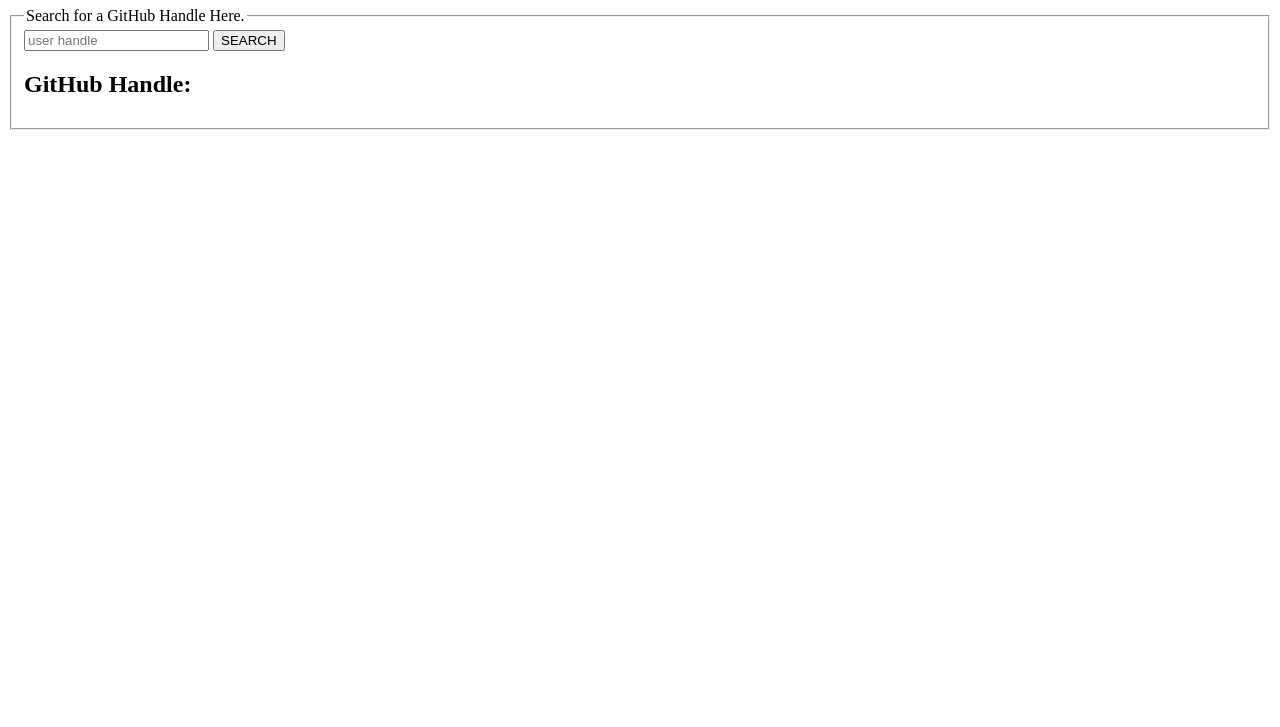
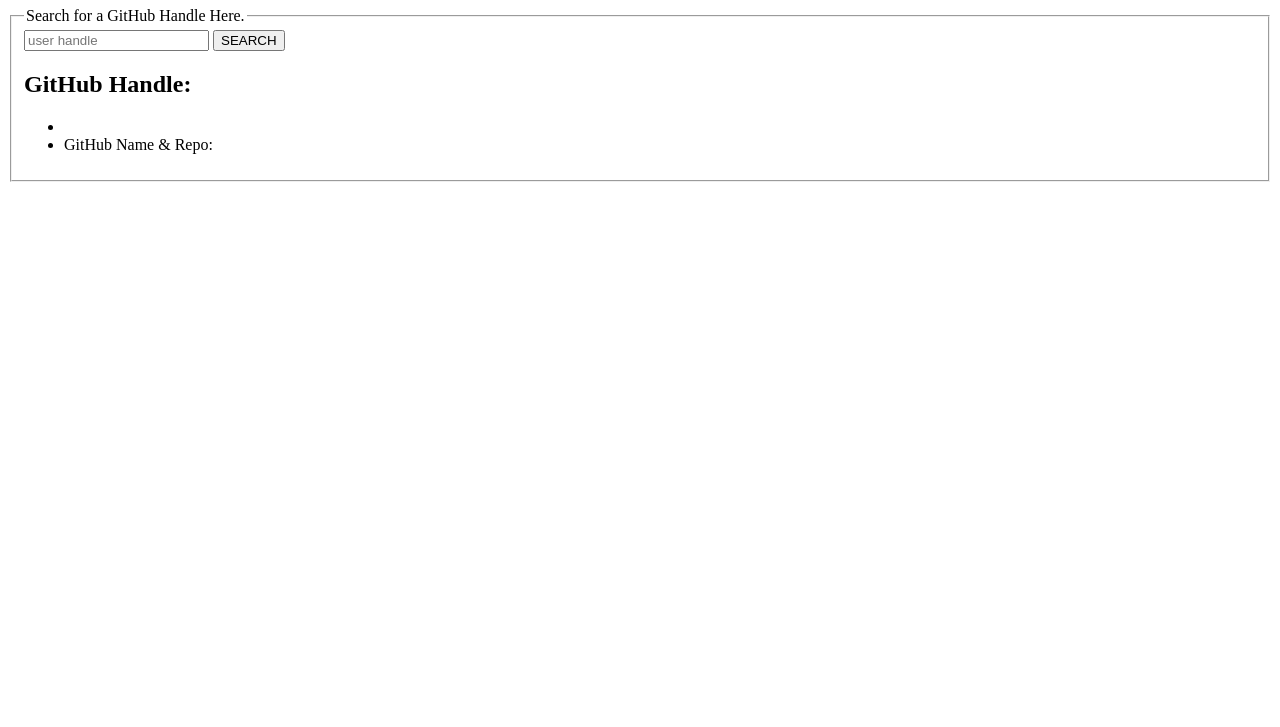
Before and after one commit to AzaniaBG/GitHub-API-Assignmdnt, a plain HTML site: page index.html in a window 1280 px wide. Shown: the part 73-800 px from the top of the page. Drawn offline with nearby package versions, Linux system fonts and the light colour scheme.

Commit message:
deleted hidden class in ul element

```diff
--- a/index.html
+++ b/index.html
@@ -20,7 +20,7 @@
 
             <section >
                 <h2>GitHub Handle:</h2>
-                <ul id="results" class="hidden">
+                <ul id="results" >
                     <li role="" id="js-error-message"></li>
                     <li role="" id="js-user-results">GitHub Name & Repo:</li>
                 </ul>
```
